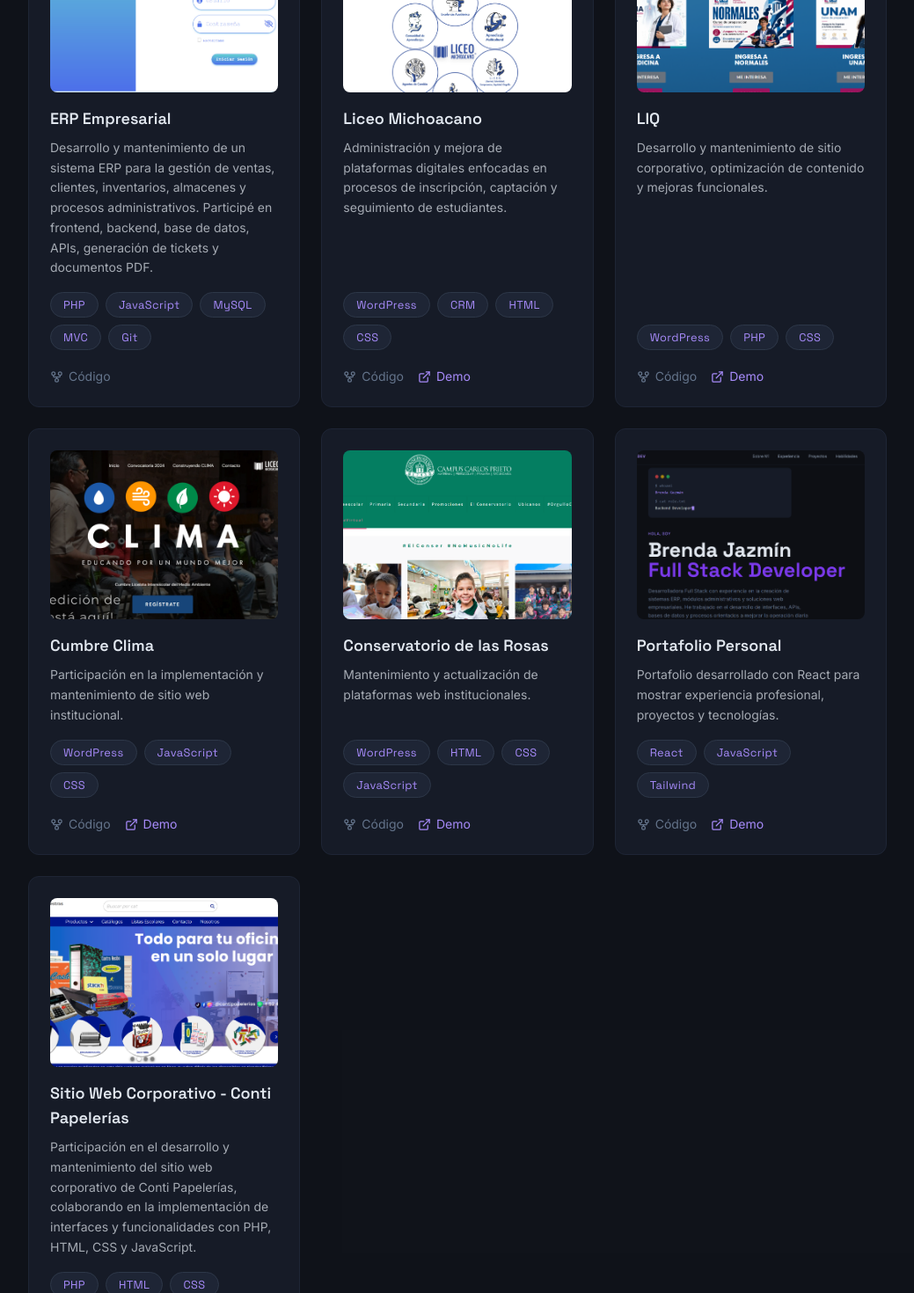
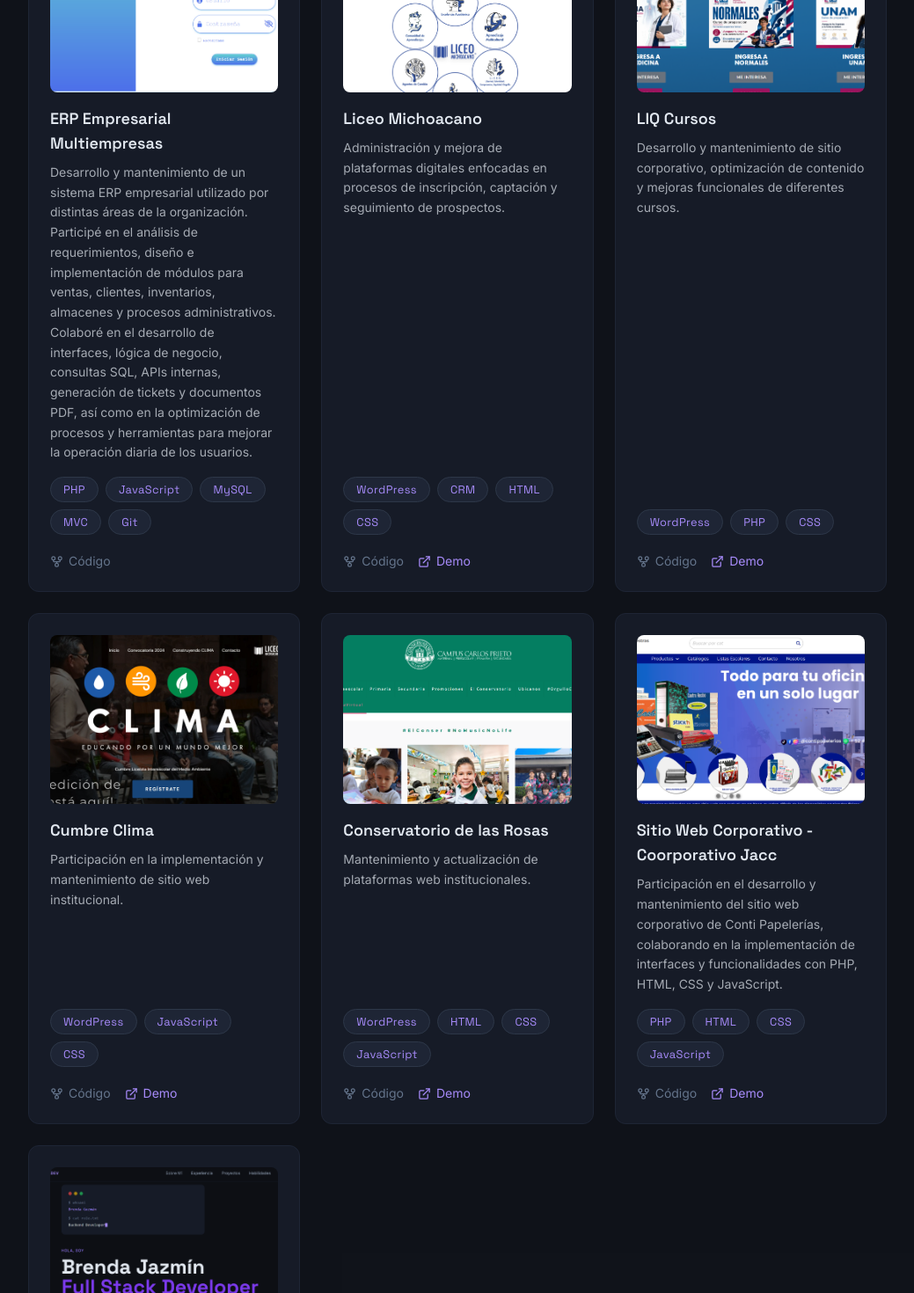
Before and after one commit to brendajguzman/portafolio, a React app: page / in a window 1280 px wide. Shown: the part 2640-4110 px from the top of the page at 88% size, without its empty margins (120-1159 px from the left). Built offline with nearby package versions, Linux system fonts and the light colour scheme; the HTML template or start-up script is replaced by a standard one.

Commit message:
Actualizando proyectos

```diff
--- a/src/components/Projects.jsx
+++ b/src/components/Projects.jsx
@@ -2,9 +2,9 @@
 
 const projects = [
   {
-    title: 'ERP Empresarial',
+    title: 'ERP Empresarial Multiempresas',
     image: `${import.meta.env.BASE_URL}images/erp.png`,
-    desc: 'Desarrollo y mantenimiento de un sistema ERP para la gestión de ventas, clientes, inventarios, almacenes y procesos administrativos. Participé en frontend, backend, base de datos, APIs, generación de tickets y documentos PDF.',
+    desc: 'Desarrollo y mantenimiento de un sistema ERP empresarial utilizado por distintas áreas de la organización. Participé en el análisis de requerimientos, diseño e implementación de módulos para ventas, clientes, inventarios, almacenes y procesos administrativos. Colaboré en el desarrollo de interfaces, lógica de negocio, consultas SQL, APIs internas, generación de tickets y documentos PDF, así como en la optimización de procesos y herramientas para mejorar la operación diaria de los usuarios.',
     stack: ['PHP', 'JavaScript', 'MySQL', 'MVC', 'Git'],
     demo: null,
     github: null,
@@ -14,16 +14,16 @@
   {
     title: 'Liceo Michoacano',
     image: `${import.meta.env.BASE_URL}images/liceo.png`,
-    desc: 'Administración y mejora de plataformas digitales enfocadas en procesos de inscripción, captación y seguimiento de estudiantes.',
+    desc: 'Administración y mejora de plataformas digitales enfocadas en procesos de inscripción, captación y seguimiento de prospectos.',
     stack: ['WordPress', 'CRM', 'HTML', 'CSS'],
     demo: 'https://www.liceomichoacano.edu.mx/',
     github: null,
   },
 
   {
-    title: 'LIQ',
+    title: 'LIQ Cursos',
     image: `${import.meta.env.BASE_URL}images/liq.png`,
-    desc: 'Desarrollo y mantenimiento de sitio corporativo, optimización de contenido y mejoras funcionales.',
+    desc: 'Desarrollo y mantenimiento de sitio corporativo, optimización de contenido y mejoras funcionales de diferentes cursos.',
     stack: ['WordPress', 'PHP', 'CSS'],
     demo: 'https://liq.com.mx/',
     github: null,
@@ -46,8 +46,15 @@
     demo: 'https://www.conservatoriodelasrosas.edu.mx/Web/',
     github: null,
   },
-
   {
+  title: 'Sitio Web Corporativo - Coorporativo Jacc',
+  image: `${import.meta.env.BASE_URL}images/conti.png`,
+  desc: 'Participación en el desarrollo y mantenimiento del sitio web corporativo de Conti Papelerías, colaborando en la implementación de interfaces y funcionalidades con PHP, HTML, CSS y JavaScript.',
+  stack: ['PHP', 'HTML', 'CSS', 'JavaScript'],
+  demo: 'https://contipapelerias.com.mx/',
+  github: null,
+},
+ {
     title: 'Portafolio Personal',
     image: `${import.meta.env.BASE_URL}images/portafolio.png`,
     desc: 'Portafolio desarrollado con React para mostrar experiencia profesional, proyectos y tecnologías.',
@@ -55,14 +62,6 @@
     demo: '#',
     github: 'https://github.com/brendajguzman',
   },
-  {
-  title: 'Sitio Web Corporativo - Conti Papelerías',
-  image: `${import.meta.env.BASE_URL}images/conti.png`,
-  desc: 'Participación en el desarrollo y mantenimiento del sitio web corporativo de Conti Papelerías, colaborando en la implementación de interfaces y funcionalidades con PHP, HTML, CSS y JavaScript.',
-  stack: ['PHP', 'HTML', 'CSS', 'JavaScript'],
-  demo: 'https://contipapelerias.com.mx/',
-  github: null,
-}
 ]
 export default function Projects() {
   return (
```
